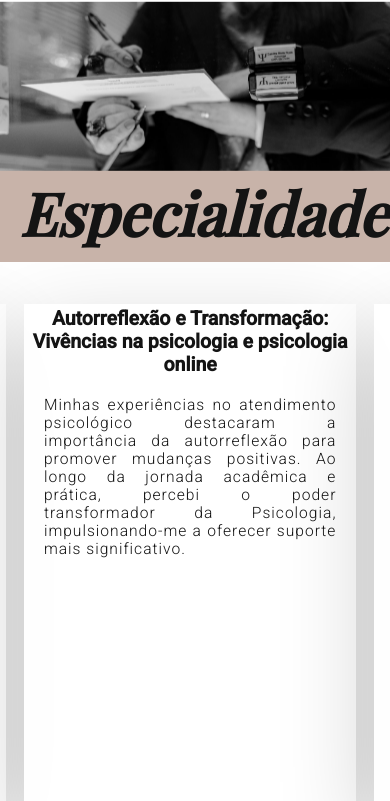
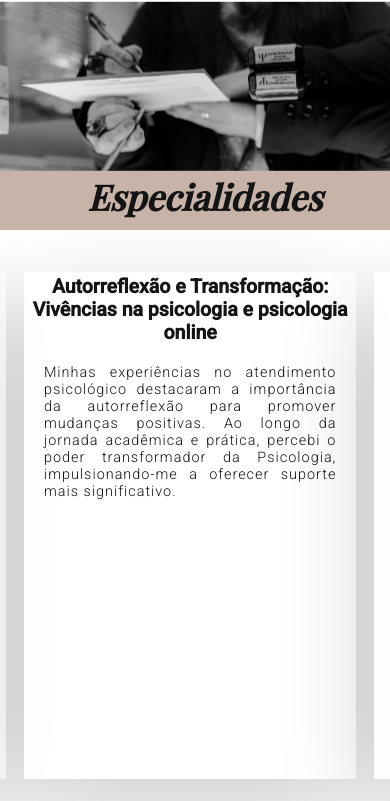
Before and after one commit to xax-ale/Sandra-Mara, a plain HTML site: page index.html in a window 390 px wide. Shown: the part 1686-2487 px from the top of the page. Drawn offline with nearby package versions, Linux system fonts and the light colour scheme; a web font is replaced by a local one.

Commit message:
style.css

```diff
--- a/style.css
+++ b/style.css
@@ -269,12 +269,12 @@ a {
     padding-top: 1.5vh;
   }
 }
-@media screen and (max-width: 500px) {
+@media screen and (max-width: 580px) {
   .right h1 {
     font-size: 6vw;
   }
   .right p {
-    font-size: 2.5vw;
+    font-size: 2.6vmin;
   }
 }
 @media screen and (max-width: 400px) {
@@ -314,7 +314,7 @@ a {
   padding-bottom: 10px;
   background-color: #c8b3a9;
   text-align: center;
-  font-size: 5vw;
+  font-size: 4.5vw;
   color: #141414;
   padding-left: 5vw;
 }
@@ -389,12 +389,23 @@ a {
     padding-top: 1vh;
   }
 }
-@media screen and (max-width: 500px) {
+@media screen and (max-width: 660px) {
   .card h2 {
     font-size: 5vw;
   }
   .card p {
-    font-size: 4vw;
+    font-size: 3.5vmin;
+  }
+  .especialidades h1 {
+    font-size: 9vmin;
+  }
+}
+@media screen and (max-width: 580px) {
+  .card h2 {
+    font-size: 5vw;
+  }
+  .card p {
+    font-size: 3.7vmin;
   }
 }
 @media screen and (max-width: 350px) {
```
